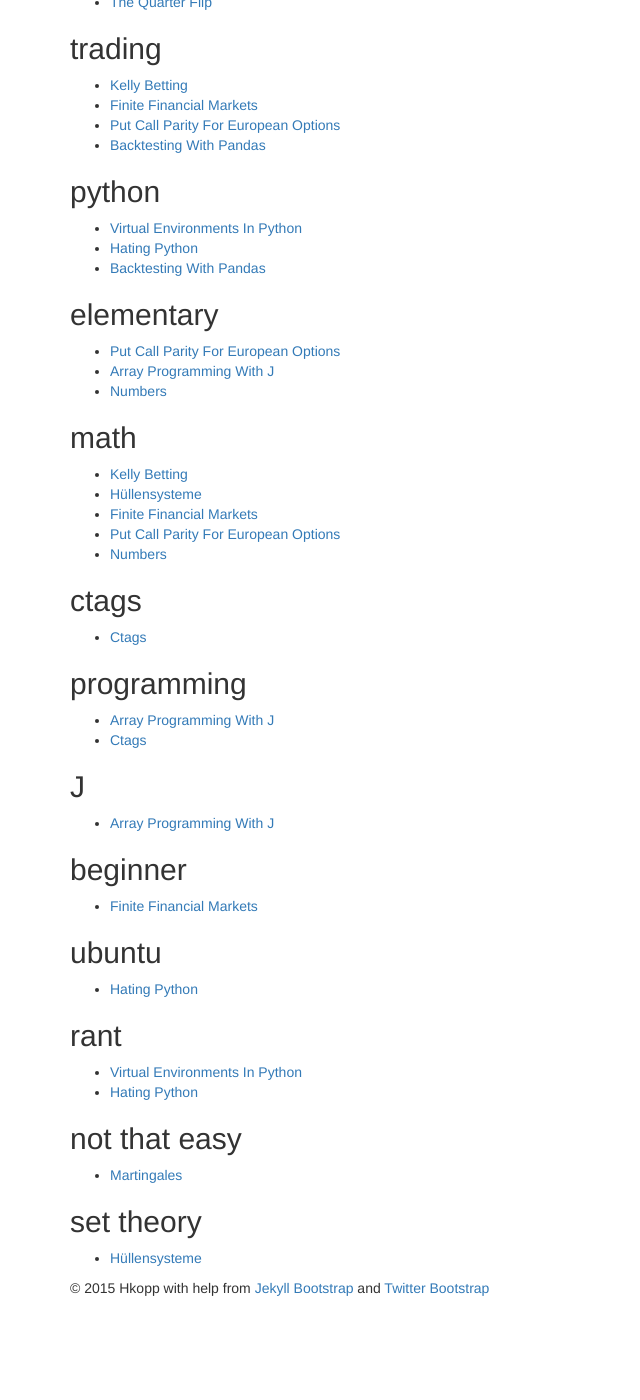
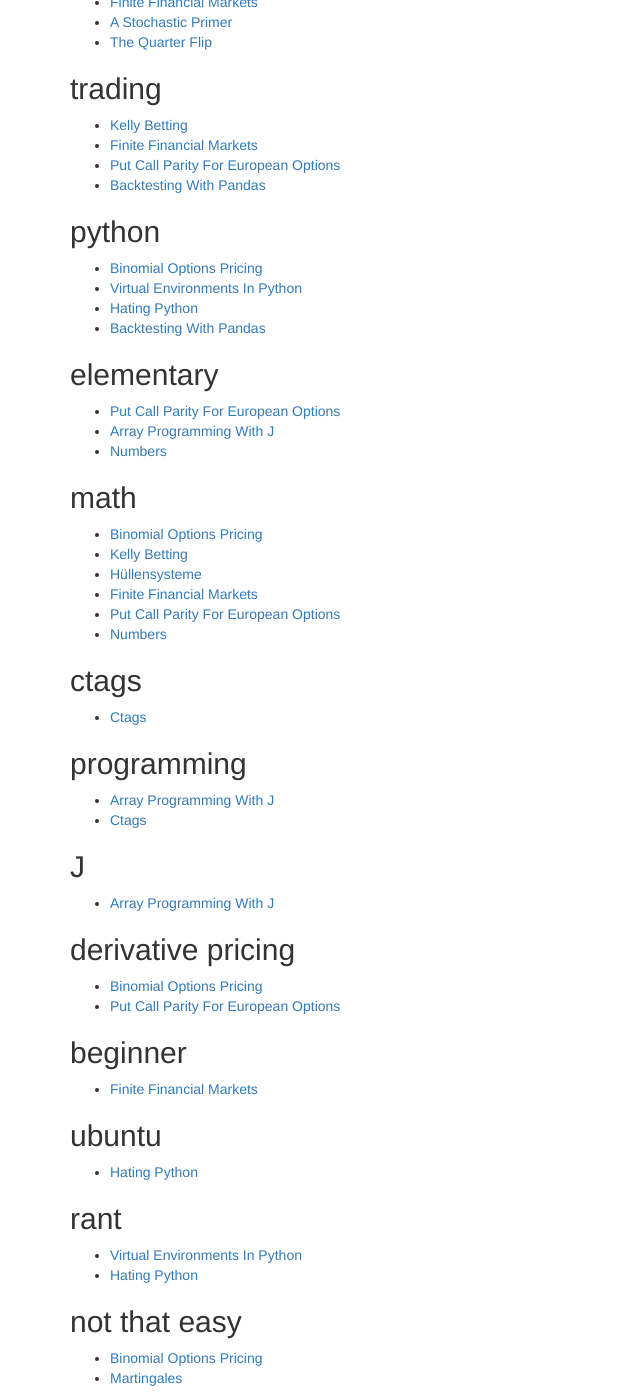
Before and after one commit to hkopp/hkopp.github.io, a Jekyll site: the page built from tags.html, in a window 1280 px wide and 1400 px high, scrolled down 849 px. Shown: the whole window, without its empty margins (0-640 px from the left). Built offline with Jekyll 4.4.1, drawn with Linux system fonts in a browser that asks for light colours; nearby versions of some CDN libraries; library files that are not in the unit come from our copies; before the commit the page ends 2157 px from its top, so only the background shows below that; some of the changed lines change nothing that is shown; some of the changed text lies outside the part shown.

Commit message:
post about option pricing with binomial trees

```diff
--- a/_posts/2015-01-04-put-call-parity-for-european-options.md
+++ b/_posts/2015-01-04-put-call-parity-for-european-options.md
@@ -1,7 +1,7 @@
 ---
 layout: post
 category : lesson
-tags : [trading, elementary, math]
+tags : [trading, elementary, math, derivative pricing]
 ---
 {% include math %}
 
--- /dev/null
+++ b/_posts/2015-07-04-binomial-options-pricing.md
@@ -0,0 +1,119 @@
+---
+layout: post
+category : lesson
+tags : [derivative pricing, python, stochastic, math, not that easy]
+---
+{% include math %}
+
+##Introduction
+In this post, I am going to explain how one can price options via
+binomial trees.
+As you perhaps know, a (european) _call_ _option_ $$C$$ grants you the
+right to buy at a future time $$T$$ an _underlying_ $$S$$ at a price
+$$E$$, called _strike_ _price_, which is known at time $$0$$.
+I have already written
+[something about options]({% post_url 2015-01-04-put-call-parity-for-european-options %})
+before.
+It is not necessary to read it, you just have to know what an option
+is. Also it would be good to know, that via the put-call-parity for
+european options, it is possible to price _put_ options, assuming we know
+the value of the according _call_ option.
+Well, that means that we can restrict ourselves in the following to
+the pricing of call options, since with the put-call-parity, the price
+of put options follows trivially.
+
+##Binomial trees
+The Cox-Ross-Rubinstein model, or more simply, the binomial options
+pricing model assumes that we can model the price of the underlying
+$$S$$ with a binomial tree.
+Normally the underlying would be something like a stock.
+Assume that the price of the underlying currently is $$S$$. Then in a
+next step it can either go up by a factor of $$e^\sigma$$, or it can
+go down by $$e^{-\sigma}$$. In other explanations you will often see
+an increase by some constant $$\Delta$$. This sucks, since then you
+have to take care that the price never drops below zero. For those of
+you in the know, I am using geometric Brownian motion instead of
+"regular" Brownian motion.
+In ASCII, that would be akin to the following:
+
+      S*e^sigma
+     /
+    S
+     \
+      S*e^(-sigma)
+
+
+Now, why not simply take more branches in the tree? Let
+$$u=e^{\sigma\sqrt{\Delta t}}$$, where $$\Delta t$$ is a "sufficiently
+small" time difference and $$d=1/u$$ to make the notation
+easier. Then we can have an even bigger tree.
+
+      S*u^2
+       /
+      S*u
+     /  \
+    S    S
+     \  /
+      S*d
+       \
+      S*d^2
+
+and so on. I think you can imagine the principle behind the tree.
+
+##Options pricing
+Now, what does this have to do with options pricing? Well, each of the
+paths in the tree correnspond to a possible development of the
+underlying. And we know that we can model the payoff at expiry time
+$$T$$ of a call option as $$\max\{ 0, S(T)-E\}$$, where $$S(T)$$ is
+the price of the underlying at time $$T$$ and $$E$$ is the strike
+price. In the regular Cox-Ross-Rubinstein model you would now look at
+all paths and then go backwards.
+We are doing a more sloppy approach.
+We can simply observe enough possible developments of the
+underlying, via picking enough paths in the binomial tree. Now for
+each possible development of the underlying we have the according
+price of the option. That means the mean of the option at the possible
+outcomes converges to the "fair price" of the option. Note that the
+price of the option has to exist in the first place.
+
+Why does this work? Because we simulate the expected payoff of the option.
+At least nearly. In a real-life scenario you would have to take care
+of the risk free interest rate, but for now we leave this out of the
+equation.
+Computing stuff by hand is difficult, so I have written a simulation
+in Python which computes the price of a european call option.
+
+{% highlight python %}
+
+import numpy as np
+import random
+
+#Parameters
+tbegin = 0
+tend = 1
+deltat = .0001
+t = np.arange(tbegin, tend, deltat)
+
+E=1.0
+
+sigma = 0.3
+S0 = 1
+
+sqrtdt = np.sqrt(deltat)
+
+N=np.zeros(10000) #do 10000 simulations
+for i in xrange(0,N.size):
+  y = S0
+  for j in xrange(1, t.size):
+      y = y * np.exp(random.choice([-1,1]) * sigma * sqrtdt)
+  N[i]=y
+
+N=np.maximum(0,N-E) #payoff for call option
+print(N.mean())
+{% endhighlight %}
+
+If you want to see the answer to the option price, then you need to have
+python installed. And run my code. Learning experience is maximized if
+you hack around with it and try different parameters.
+
+Hope you had fun.
```
